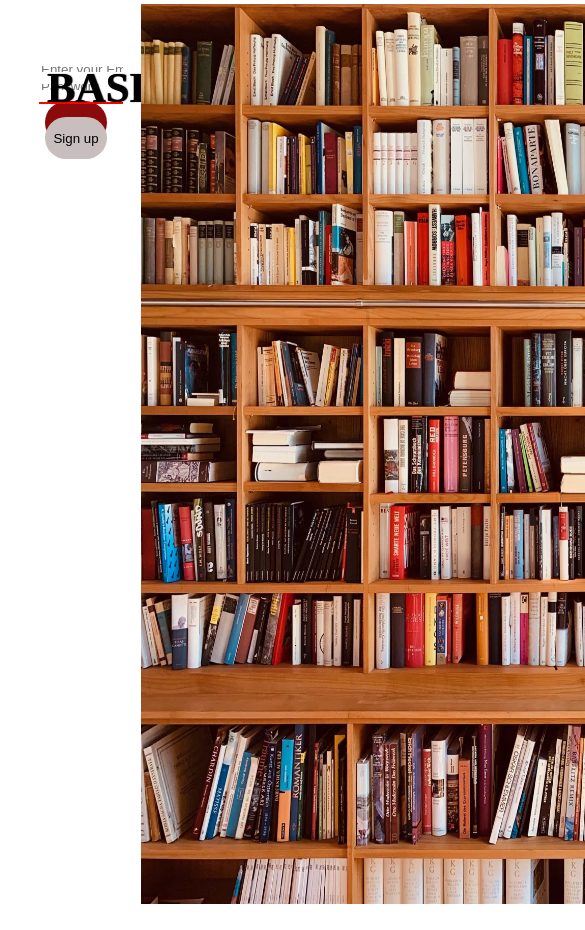
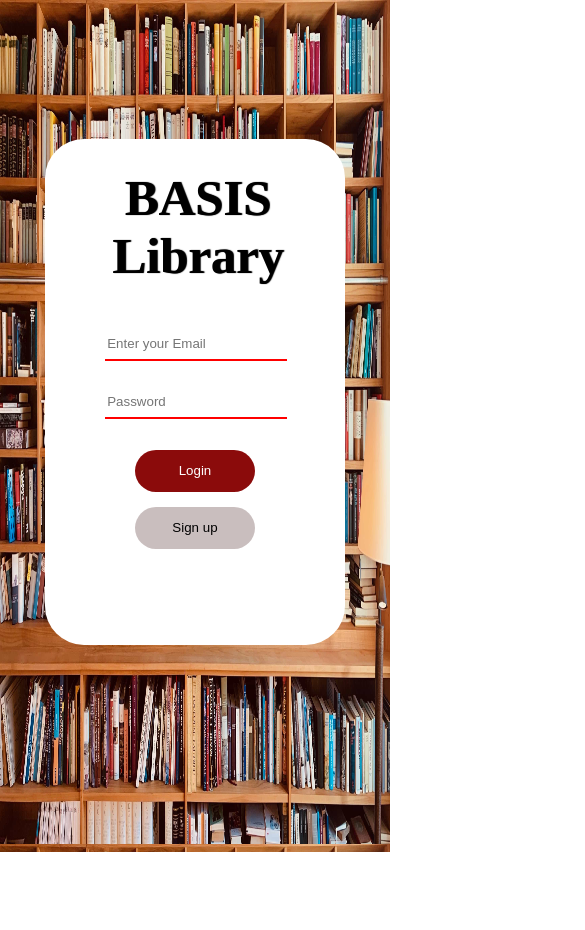
Before and after one commit to Unbeatable0826/Library_Committee, a website with bundled scripts: page public/Login_Folder/login.html in a window 390 px wide. Shown: the top 930 px of the page, 585 px wide, since content can reach past the window. After the commit the page ends 852 px from the top, so only its background shows below. Built offline with nearby package versions, Linux system fonts and the light colour scheme; no server answers; a web font is replaced by a local one.

Commit message:
Updated the Login Folder to work on mobile, so basically added mobile view, Also  removed and replaced absolute positions with more responsive web design properties for ease of use, and also changed the login redirect font size to look more appealing
Updated the Login Folder to work on mobile, so basically added mobile view, Also  removed and replaced absolute positions with more responsive web design properties for ease of use, and also changed the login redirect font size to look more appealing

```diff
--- a/public/Login_Folder/login.css
+++ b/public/Login_Folder/login.css
@@ -1,45 +1,54 @@
 @import url('https://fonts.googleapis.com/css2?family=Spicy+Rice&display=swap');
 .login_image{
-    border-radius: 0vw;
-    margin-left: 34vw;
     position: relative;
     z-index: 2;
     top: -1vw;
+    width: 110%;
+    height: 110%;
+}
+html{
+    height: 100%;
+}
+body {
+    overflow: hidden;
+    overflow-y: hidden;
+    overflow-x: hidden;
+    display: flex;
+    height: 100%;
+}
+/* sec2 */
+.sec1{
+    height: 100%;
+    width: 100%;
 
+}
+/* sec1 */
+.sec2{
+    margin-top: 5%;
+    height: 100%;
+    width: 50%;
 
 
 }
-body {
-    overflow: hidden;
-}
 .logintext{
-    position: absolute;
+    margin-left: 21%;
     z-index: 1;
-    text-align: center;
-    top: 9vw;
-    left: 12vw;
+    margin-top: 20%;
     text-shadow: 1px 0 1px;
     font-size: 5vh;
 }
 .login_input{
-    position: absolute;
-    display: flex;
-    justify-content: center;
-    align-items: center;
-    top: 17vw;
-    left: 10vw;
+    margin-top: 5%;
+    margin-left: 20%;
     height: 1vw;
     width: 21vw;
     border: none;
 }
 .login_line{
-    position: absolute;
-    display: flex;
-    top: 17.5vw;
-    left: 10vw;
+    margin-top: 1%;
     border: 1px solid red ;
     width: 21vw;
-
+    margin-left: 20%;
 
 }
 .login_input:focus{
@@ -49,12 +58,7 @@ body {
 }
 
 .login_input_password{
-    position: absolute;
-    display: flex;
-    justify-content: center;
-    align-items: center;
-    top: 21.5vw;
-    left: 10vw;
+    margin-left: 20%;
     height: 1vw;
     width: 21vw ;
     border: none;
@@ -62,65 +66,55 @@ body {
 .login_input_password:focus{
     outline: none;
     border: none;
-
+    opacity: 1;
 
 
 }
 .password_line{
-    position: absolute;
-    display: flex;
-    top: 22vw;
-    left: 10vw;
-    border: 0.1vw solid red ;
+    margin-left: 20%;
+    border: 1px solid red ;
     width: 21vw;
+    margin-top: 1%;
 }
 .login_button{
-    position: absolute;
-    display: flex;
-    top: 26vw;
-    left: 11.5vw;
+
     background-color: rgb(139, 11, 11);
     align-items: center;
     text-align: right 10px;
     color: white;
     border: none;
-    width: 16vw;
+    width: 15vw;
     height: 5vh;
     cursor: pointer;
-    justify-content: center;
     border-radius: 5vh;
+    margin-left: 25%;
+    margin-top: 5%;
     transition: opacity 0.15s;
 }
 .login_button:hover{
     opacity: 0.7;
-
-
-
-
 }
 .login_button.login_button:click{
     opacity: 0.5;
-
 }
-
-
 .signup_button{
-    position: absolute;
     display: flex;
-    top: 30vw;
-    left: 11.5vw;
     background-color: rgb(201, 190, 190);
     align-items: center;
+    margin-top: 5%;
     text-align: right 10px;
     color: rgb(0, 0, 0);
     border: black;
-    width: 16vw;
+    width: 15vw;
+    margin-left: 25%;
     height: 5vh;
     cursor: pointer;
     justify-content: center;
     outline: black;
     border-radius: 5vh;
     transition: opacity 0.15s;
+    text-decoration: none;
+
 }
 .signup_button:hover{
     opacity: 0.7;
@@ -129,3 +123,59 @@ body {
 .signup_button:active{
 opacity: 0.5;
 }
+@media screen and (max-width: 600px) {
+    html{
+        overflow: hidden;
+    }
+    body{
+        background-image: url('library_image_login.jpeg');
+        background-size: 100% 100%;
+        display: block;
+        overflow: hidden;
+
+    }
+    .sec1{
+        visibility: hidden;
+    }
+    .sec2{
+        background-color: white;
+        margin-left: 10%;
+        margin-top: 35%;
+        width: 80%;
+        height: 60%;
+        border-radius: 10vw;
+    }
+    .logintext{
+        margin-left: 2%;
+        padding-top: 10%;
+        text-align: center;
+        font-size: 6vh;
+    }
+    .login_input{
+        height: 20%;
+        width: 60%;
+
+    }
+    .login_line{
+        width: 60%;
+    }
+    .login_input_password{
+        width: 60%;
+        height: 20%;
+    }
+    .password_line{
+        width: 60%;
+        border: 1px solid red ;
+    }
+    .login_button{
+        margin-left: 30%;
+        width: 40%;
+    }
+    .signup_button{
+        margin-left: 30%;
+        width: 40%;
+    }
+    a{
+        text-decoration: none !important;
+    }
+}
--- a/public/Login_Folder/login.html
+++ b/public/Login_Folder/login.html
@@ -9,20 +9,28 @@
     <link rel="icon" type="image/x-icon" href="../Book_image.jpeg">
 </head>
 <body>
-    <div class="login_square"></div>
+    <div class="sec2">
+       <h1 class="logintext"> BASIS Library <h1>
+        <form>
+            <input class="login_input" type="email" id="email" name="email" placeholder="Enter your Email" required>
+                <hr class="login_line">
+            <input class="login_input_password" type="password" id="password" name="password" placeholder="Password" required minlength="6">
+                <hr class="password_line">
+            <input type="submit" class="login_button" id="login" value="Login">
+        </form>
+        <a href="../Register/register.html"><button class="signup_button"> Sign up </button></a>
+    </div>
 
-    <img class="login_image" src="library_image_login.jpeg" alt="Image of a library"  width="1000" height="900">
-    <h1 class="logintext"> BASIS Library <h1><hr class="login_line">
 
-    <form>
-    <input class="login_input" type="email" id="email" name="email" placeholder="Enter your Email" required><br><br>
-    <input class="login_input_password" type="password" id="password" name="password" placeholder="Password" required minlength="6">
 
-<input type="submit" class="login_button" id="login" value="Login">
-    </form>
-    <br><br>
-    <hr class="password_line">
-    <a href="../Register/register.html"><button class="signup_button"> Sign up </button></a>
+
+
+    <div class="sec1">
+
+        <img class="login_image" src="library_image_login.jpeg" alt="Image of a library" >
+
+    </div>
+
 
 </body>
 </html>
```
Also changed, not shown: public/Register/register.css (+1 -30 lines).
